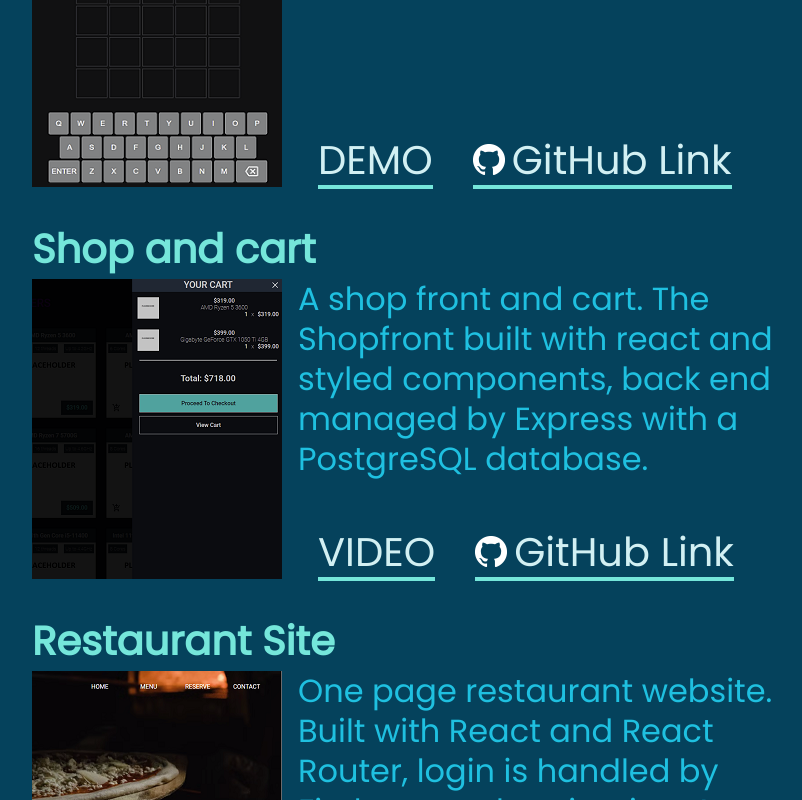
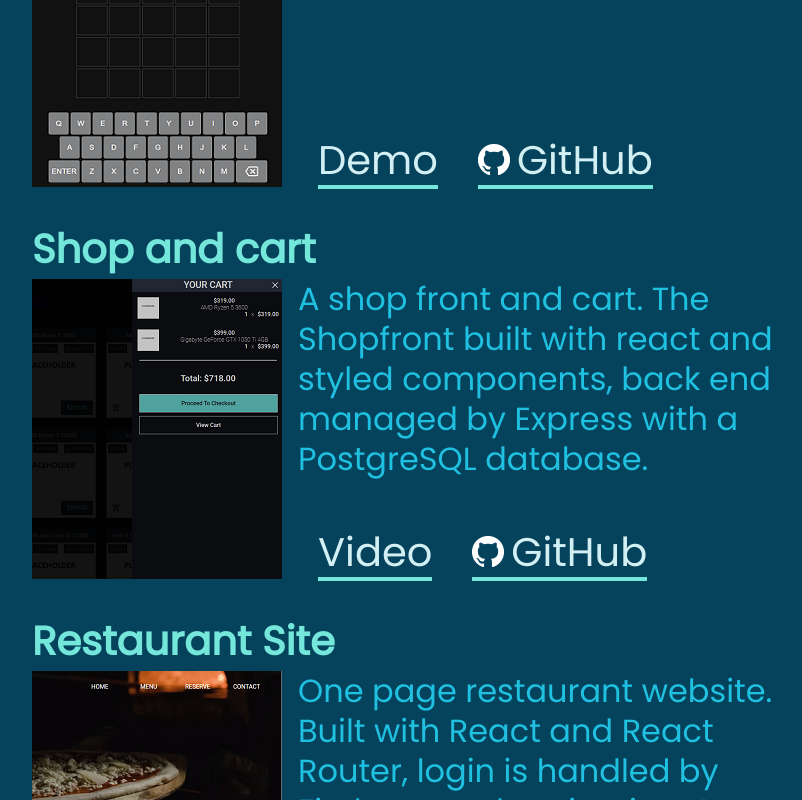
Before and after one commit to Josh1510/portfolio, a React (Create React App) app: page / in a window 1280 px wide. Shown: the part 1100-1900 px from the top of the page, without its empty margins (0-802 px from the left). Built offline with nearby package versions, Linux system fonts and the light colour scheme.

Commit message:
lowercase

```diff
--- a/src/components/projects/ProjectBox.js
+++ b/src/components/projects/ProjectBox.js
@@ -1,7 +1,6 @@
 import React, { useState } from 'react';
 import ProjectModal from './modal/ProjectModal';
 import './ProjectBox.css';
-import WordleApp from '../../projects/wordle/WordleApp';
 import gitHubLogo from '../../GitHub-Mark-Light-32px.png';
 
 export default function ProjectBox({ data }) {
@@ -26,17 +25,17 @@ export default function ProjectBox({ data }) {
             <div className="description__button-container">
               {data.demo ? (
                 <div className="description__button" onClick={handleClick}>
-                  DEMO
+                  Demo
                 </div>
               ) : (
                 <div className="description__button" onClick={handleClick}>
-                  VIDEO
+                  Video
                 </div>
               )}
               <a href={`${data.github}`} target="_blank" rel="noreferrer">
                 <div className="gitHub-link__content description__button">
                   <img src={gitHubLogo} alt="GitHub Link" />
-                  <div Style={'padding-left:7px;'}>GitHub Link</div>
+                  <div Style={'padding-left:7px;'}>GitHub</div>
                 </div>
               </a>
             </div>
```
